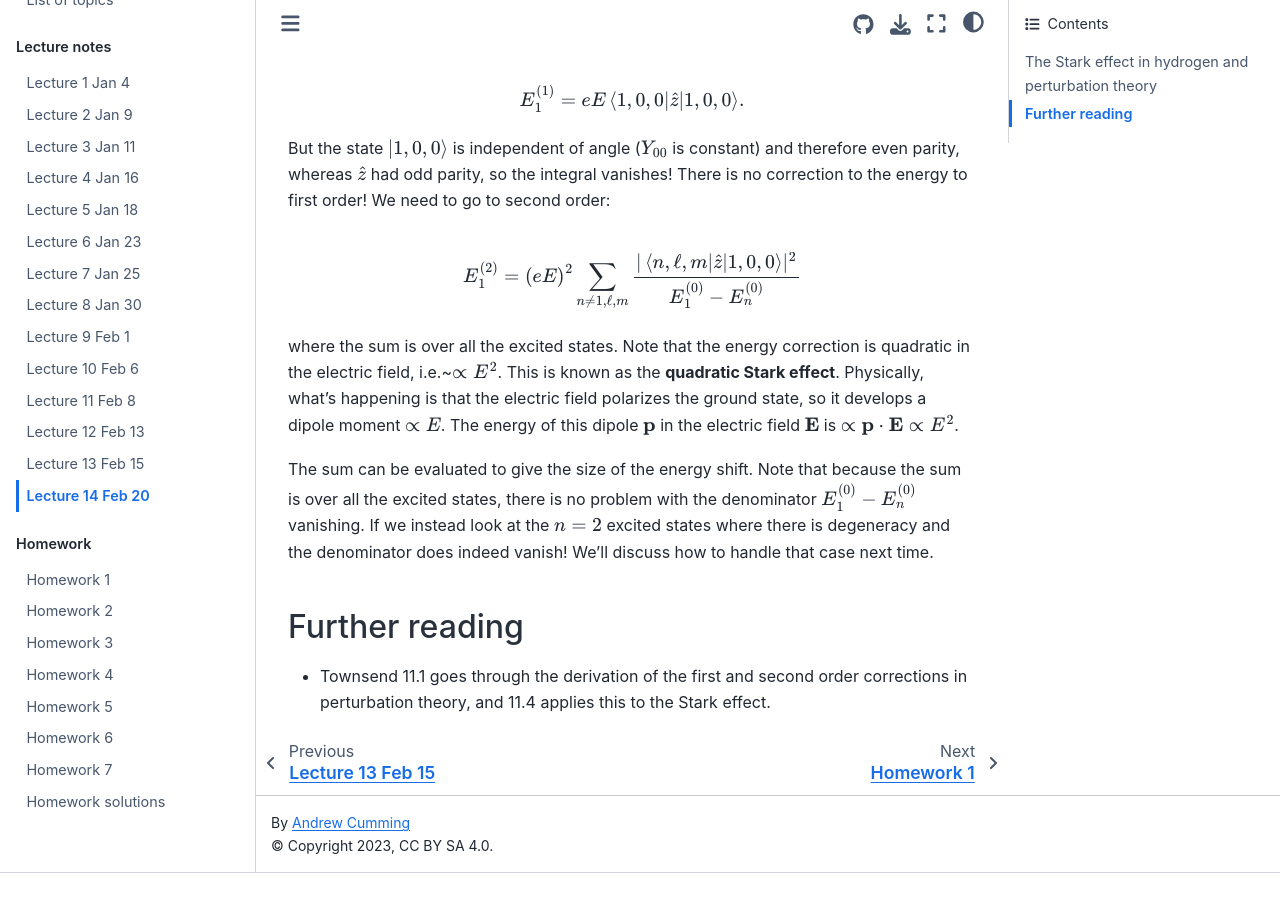
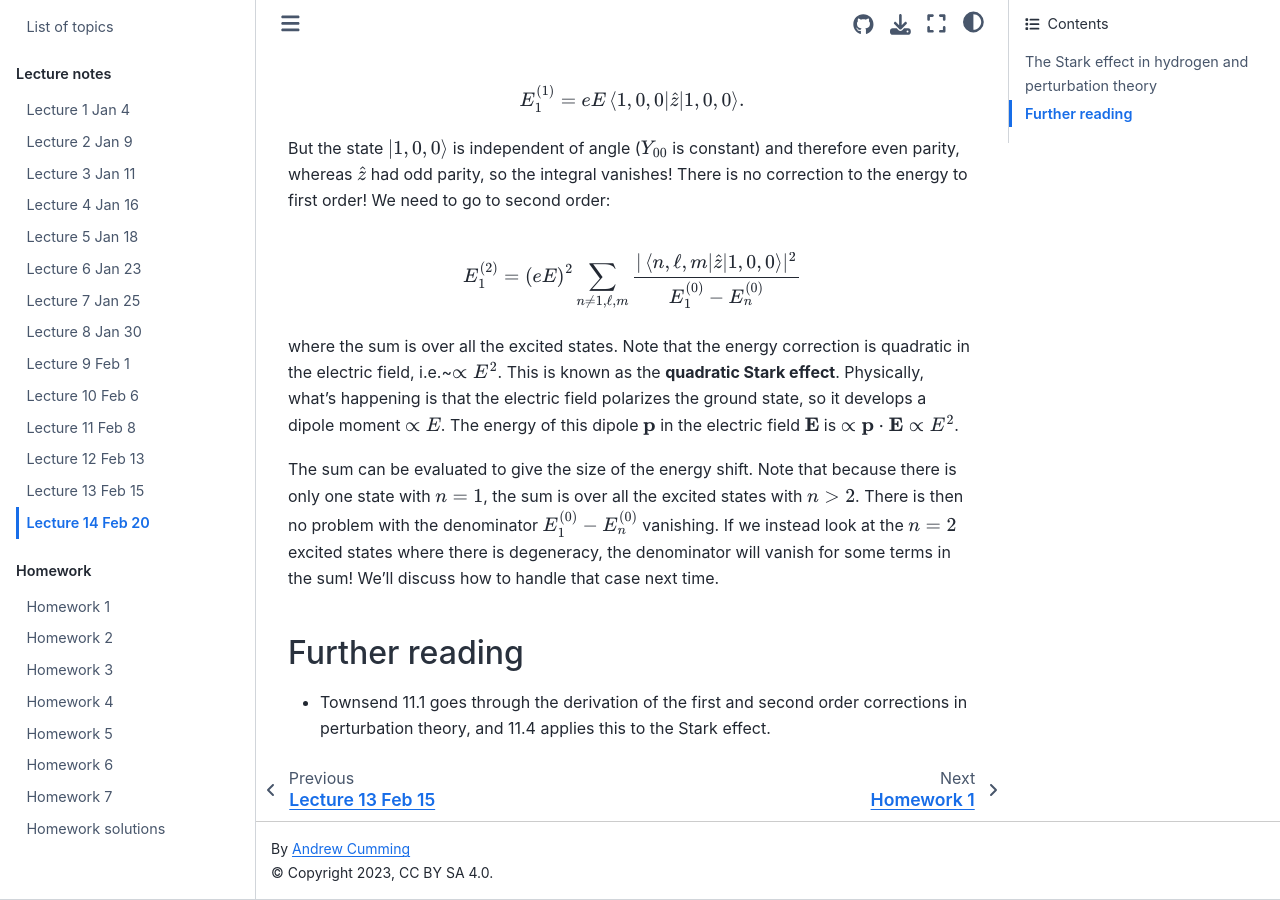
Before and after one commit to andrewcumming/phys457, a Jupyter Book: the page built from lecture14.md, in a window 1280 px wide and 900 px high, scrolled down 3809 px. Built offline with Jupyter Book 1.0.4 settings and Sphinx 7.4.7 and the Sphinx Book theme 1.1.4, drawn with Linux system fonts in a browser that asks for light colours; before the commit the page ends 4682 px from its top, so only the background shows below that; some of the changed text lies outside the part shown.

Commit message:
Fix typos in lecture 14

```diff
--- a/lecture14.md
+++ b/lecture14.md
@@ -100,8 +100,7 @@ $$E_1^{(2)} = \left(eE\right)^2 \sum_{n\neq 1, \ell, m} {|\braket{n,\ell,m|\hat{
 
 where the sum is over all the excited states. Note that the energy correction is quadratic in the electric field, i.e.~$\propto E^2$. This is known as the **quadratic Stark effect**. Physically, what's happening is that the electric field polarizes the ground state, so it develops a dipole moment $\propto E$. The energy of this dipole $\mathbf{p}$ in the electric field $\mathbf{E}$ is $\propto \mathbf{p}\cdot\mathbf{E}\propto E^2$.
 
-The sum can be evaluated to give the size of the energy shift. Note that because the sum is over all the excited states, there is no problem with the denominator $E_1^{(0)}-E_n^{(0)}$ vanishing. If we instead look at the $n=2$ excited states where there is degeneracy and the denominator does indeed vanish! We'll discuss how to handle that case next time.
-
+The sum can be evaluated to give the size of the energy shift. Note that because there is only one state with $n=1$, the sum is over all the excited states with $n>2$. There is then no problem with the denominator $E_1^{(0)}-E_n^{(0)}$ vanishing. If we instead look at the $n=2$ excited states where there is degeneracy, the denominator will vanish for some terms in the sum! We'll discuss how to handle that case next time.
 
 ## Further reading
 
```
Also changed, not shown: other parts of lecture14.md (+1 -1 lines).
